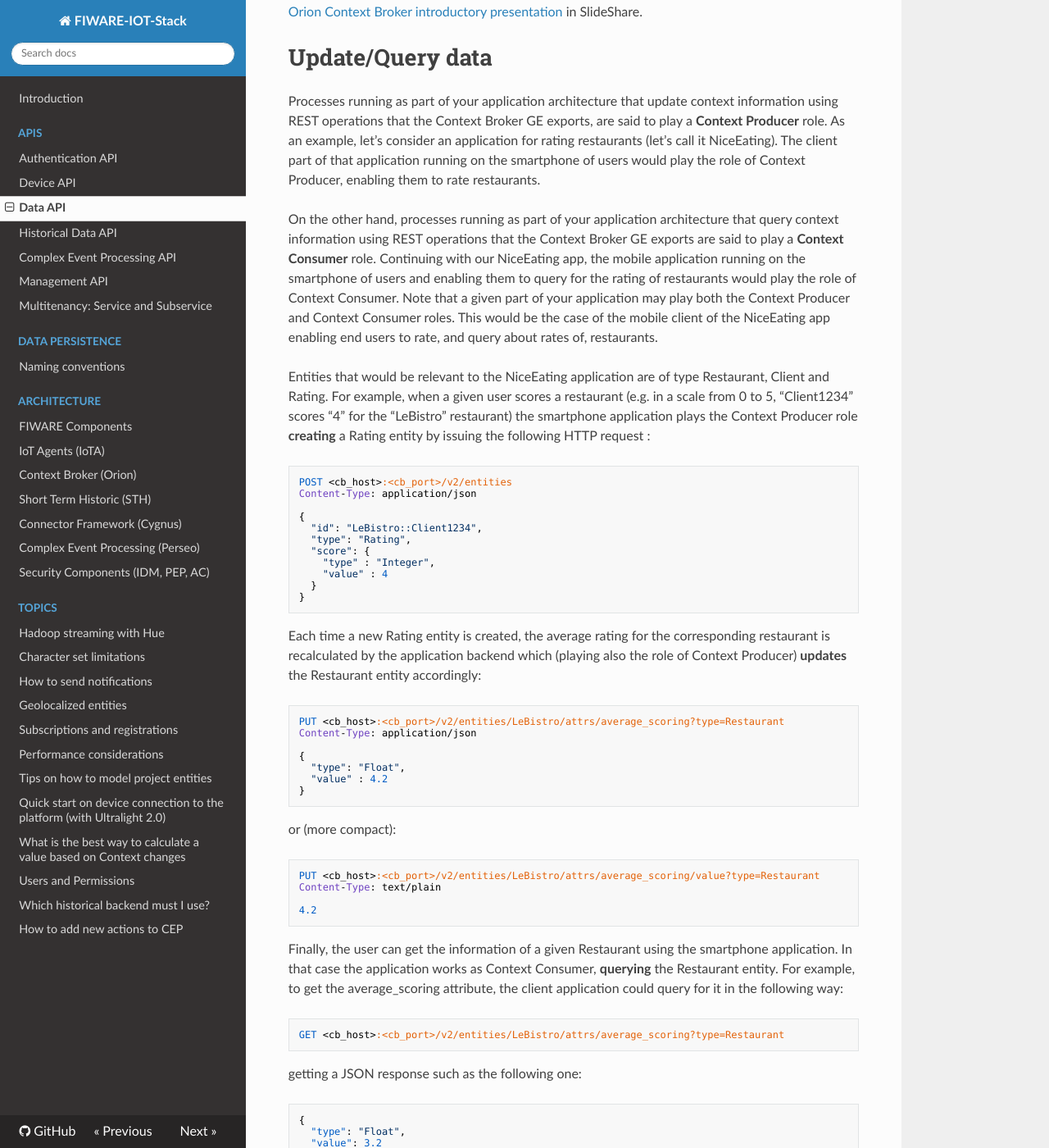
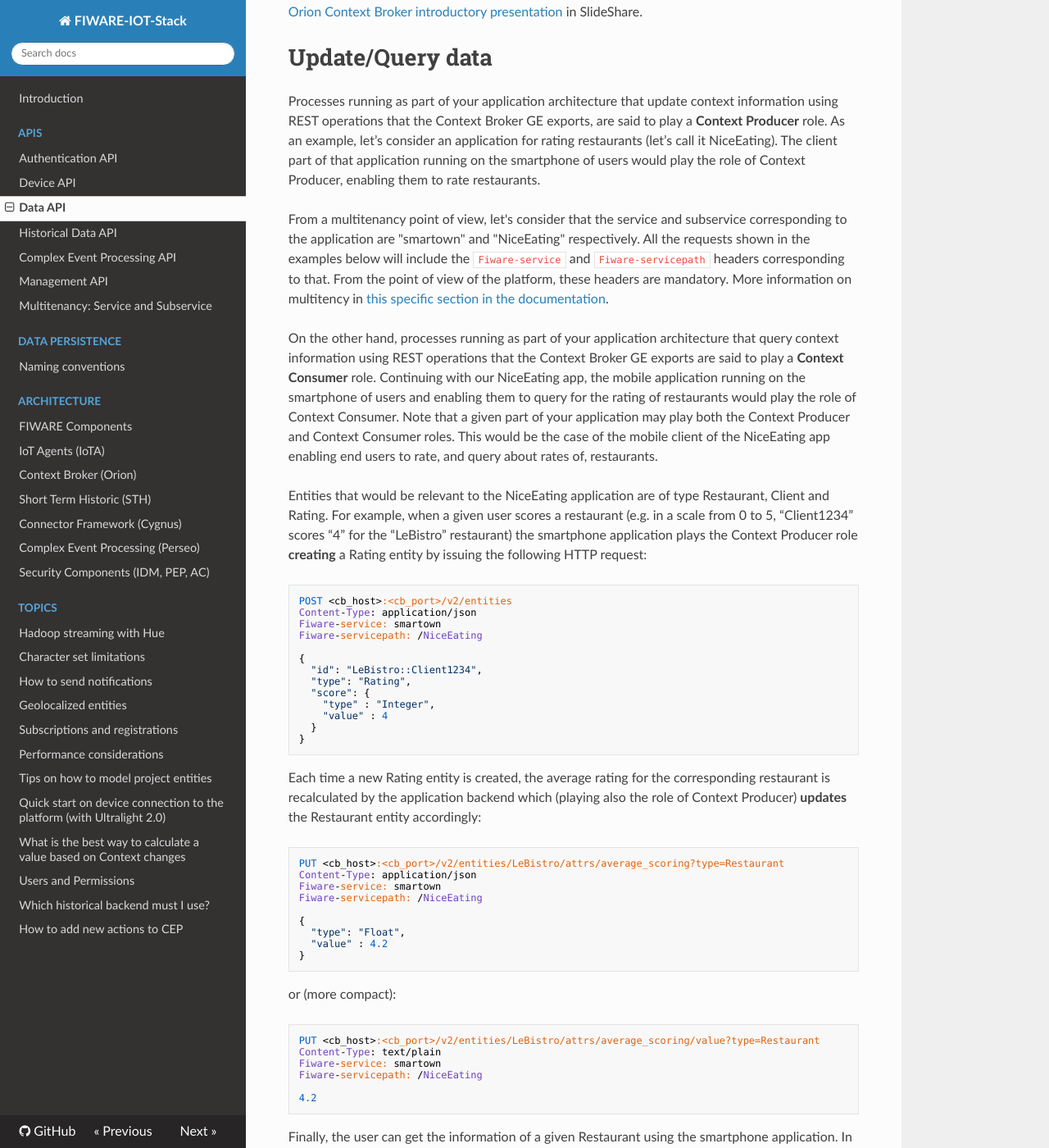
Before and after one commit to telefonicaid/thinking-cities, an MkDocs documentation site: the page built from docs/data_api.md, in a window 1280 px wide and 1400 px high, scrolled down 384 px. Shown: the whole window at 82% size. Built offline with MkDocs 1.6.1, drawn with Linux system fonts in a browser that asks for light colours; nearby versions of some CDN libraries; old or Windows-style settings are respelled for this version of MkDocs; some of the changed text lies outside the part shown.

Commit message:
Update data_api.md

````diff
--- a/docs/data_api.md
+++ b/docs/data_api.md
@@ -12,13 +12,20 @@ Before continuing with the next section, it would be a good idea to have a look
 
 Processes running as part of your application architecture that update context information using REST operations that the Context Broker GE exports, are said to play a **Context Producer** role.  As an example, let’s consider an application for rating restaurants (let’s call it NiceEating). The client part of that application running on the smartphone of users would play the role of Context Producer, enabling them to rate restaurants.
 
+From a multitenancy point of view, let's consider that the service and subservice corresponding to the application are
+"smartown" and "NiceEating" respectively. All the requests shown in the examples below will include the `Fiware-service`
+and `Fiware-servicepath` headers corresponding to that. From the point of view of the platform, these headers are
+mandatory. More information on multitency in [this specific section in the documentation](multitenancy.md).
+
 On the other hand, processes running as part of your application architecture that query context information using REST operations that the Context Broker GE exports are said to play a **Context Consumer** role.  Continuing with our NiceEating app, the mobile application running on the smartphone of users and enabling them to query for the rating of restaurants would play the role of Context Consumer.  Note that a given part of your application may play both the Context Producer and Context Consumer roles.  This would be the case of the mobile client of the NiceEating app enabling end users to rate, and query about rates of, restaurants.
 
-Entities that would be relevant to the NiceEating application are of type Restaurant, Client and Rating. For example, when a given user scores a restaurant (e.g. in a scale from 0 to 5, “Client1234” scores “4” for the “LeBistro” restaurant) the smartphone application plays the Context Producer role **creating** a Rating entity by issuing the following HTTP request :
+Entities that would be relevant to the NiceEating application are of type Restaurant, Client and Rating. For example, when a given user scores a restaurant (e.g. in a scale from 0 to 5, “Client1234” scores “4” for the “LeBistro” restaurant) the smartphone application plays the Context Producer role **creating** a Rating entity by issuing the following HTTP request:
 
 ```
 POST <cb_host>:<cb_port>/v2/entities
 Content-Type: application/json
+Fiware-service: smartown
+Fiware-servicepath: /NiceEating
 
 {
   "id": "LeBistro::Client1234",
@@ -35,6 +42,8 @@ Each time a new Rating entity is created, the average rating for the correspondi
 ```
 PUT <cb_host>:<cb_port>/v2/entities/LeBistro/attrs/average_scoring?type=Restaurant
 Content-Type: application/json
+Fiware-service: smartown
+Fiware-servicepath: /NiceEating
 
 {
   "type": "Float",
@@ -47,6 +56,8 @@ or (more compact):
 ```
 PUT <cb_host>:<cb_port>/v2/entities/LeBistro/attrs/average_scoring/value?type=Restaurant
 Content-Type: text/plain
+Fiware-service: smartown
+Fiware-servicepath: /NiceEating
 
 4.2
 ```
@@ -55,6 +66,8 @@ Finally, the user can get the information of a given Restaurant using the smartp
 
 ```
 GET <cb_host>:<cb_port>/v2/entities/LeBistro/attrs/average_scoring?type=Restaurant
+Fiware-service: smartown
+Fiware-servicepath: /NiceEating
 ```
 
 getting a JSON response such as the following one:
@@ -70,6 +83,8 @@ You can also obtain the values of all attributes of the "LeBistro" restaurant in
 
 ```
 GET <cb_host>:<cb_port>/v2/entities/LeBistro/attrs?type=Restaurant
+Fiware-service: smartown
+Fiware-servicepath: /NiceEating
 ```
 
 getting a JSON response such as the following one:
@@ -109,6 +124,8 @@ Alternatively, if you want to get a more compact response including **only attri
 
 ```
 GET <cb_host>:<cb_port>/v2/entities/LeBistro?type=Restaurant&options=keyValues
+Fiware-service: smartown
+Fiware-servicepath: /NiceEating
 ```
 
 getting a JSON response such as the following one:
@@ -131,6 +148,8 @@ Finally, the Context Broker GE allows queries using filters. For example, in ord
 
 ```
 GET /v2/entities?type=Restaurant&q=average_scoring>4
+Fiware-service: smartown
+Fiware-servicepath: /NiceEating
 ```
 
 
@@ -143,6 +162,8 @@ In the case of NiceEating, the application backend could use a subscription so e
 ```
 POST <cb_host>:<cb_port>/v2/subscriptions
 Content-Type: application/json
+Fiware-service: smartown
+Fiware-servicepath: /NiceEating
 
 {
   "description": "New ratings subscription",
@@ -171,6 +192,8 @@ Another case would be an application that subscribes to changes in average ratin
 ```
 POST <cb_host>:<cb_port>/v2/subscriptions
 Content-Type: application/json
+Fiware-service: smartown
+Fiware-servicepath: /NiceEating
 
 {
   "description": "Average ratings changes subscription",
@@ -202,6 +225,8 @@ For example, to query for all the restaurants within 13 km of the Madrid city ce
 
 ```
 GET /v2/entities?type=Restaurant&georel=near;maxDistance:1000&geometry=point&coords=40.418889,-3.691944
+Fiware-service: smartown
+Fiware-servicepath: /NiceEating
 ```
 
 # In more detail ...
````
